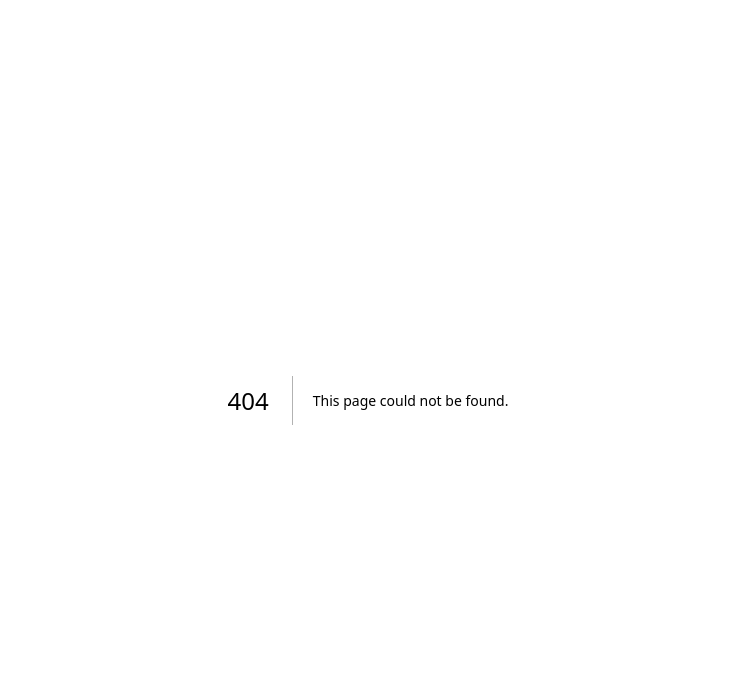
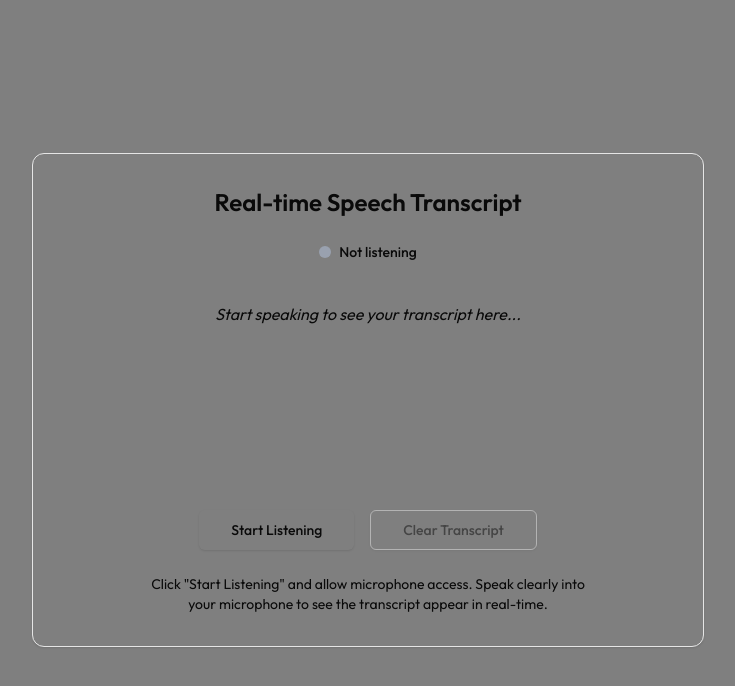
Before and after one commit to iyioon/im-cooked, a Next.js app: page /speech-demo in a window 1280 px wide. Before the commit this address had no page. Shown: the top 686 px of the page, without its empty margins (272-1007 px from the left). Built offline with nearby package versions, Linux system fonts and the light colour scheme.

Commit message:
Refactor

```diff
--- a/src/app/cooking-session/[id]/client.tsx
+++ b/src/app/cooking-session/[id]/client.tsx
@@ -8,7 +8,7 @@ import { Button } from "@/components/ui/button";
 import { Badge } from "@/components/ui/badge";
 import { Checkbox } from "@/components/ui/checkbox";
 import { Dialog, DialogContent, DialogHeader, DialogTitle, DialogTrigger } from "@/components/ui/dialog";
-import { CookingAssistantChat } from "@/components/cooking-assistant-chat";
+import { CookingAssistantChat } from "@/components/features/cooking-session/cooking-assistant-chat";
 import { useCookingSession } from "@/hooks/useCookingSession";
 import {
   ArrowLeft,
--- a/src/app/dashboard/page.tsx
+++ b/src/app/dashboard/page.tsx
@@ -6,10 +6,10 @@ import { Button } from "@/components/ui/button";
 import { ScrollArea } from "@/components/ui/scroll-area";
 import { Avatar, AvatarFallback } from "@/components/ui/avatar";
 import { ChefHat, Send, User, Bot, Trash2, Settings } from "lucide-react";
-import { RecipeResults, RecipeResultsLoading } from "@/components/recipe-results";
+import { RecipeResults, RecipeResultsLoading } from "@/components/features/recipe/recipe-results";
 import { Recipe, UserPreferences } from "@/types/recipe";
 import { Message, saveChatHistory, loadChatHistory, clearChatHistory } from "@/lib/chat-storage";
-import { PreferencesDialog } from "@/components/preferences-dialog";
+import { PreferencesDialog } from "@/components/features/preferences/preferences-dialog";
 import { loadPreferences } from "@/lib/preferences-manager";
 
 export default function Dashboard() {
--- a/src/app/page.tsx
+++ b/src/app/page.tsx
@@ -2,7 +2,7 @@ import { Button } from "@/components/ui/button";
 import { Card, CardDescription, CardHeader, CardTitle } from "@/components/ui/card";
 import { Badge } from "@/components/ui/badge";
 import { Mic, Timer, MessageCircle, Search, Sparkles, ChefHat } from "lucide-react";
-import { VideoBackground } from "@/components/video-background";
+import { VideoBackground } from "@/components/layout/video-background";
 import Link from "next/link";
 
 export default function Home() {
--- a/src/app/recipe/[id]/client.tsx
+++ b/src/app/recipe/[id]/client.tsx
@@ -7,7 +7,7 @@ import { Card, CardContent, CardHeader, CardTitle } from "@/components/ui/card";
 import { Button } from "@/components/ui/button";
 import { Badge } from "@/components/ui/badge";
 import { Checkbox } from "@/components/ui/checkbox";
-import { SubstitutionDialog } from "@/components/substitution-dialog";
+import { SubstitutionDialog } from "@/components/features/substitution/substitution-dialog";
 import {
   ArrowLeft,
   Clock,
--- /dev/null
+++ b/src/app/speech-demo/page.tsx
@@ -0,0 +1,11 @@
+"use client";
+
+import { SpeechTranscript } from "@/components/features/speech/speech-transcript";
+
+export default function SpeechDemoPage() {
+  return (
+    <div className="min-h-screen bg-white">
+      <SpeechTranscript />
+    </div>
+  );
+}
--- /dev/null
+++ b/src/components/features/speech/speech-transcript.tsx
@@ -0,0 +1,260 @@
+"use client";
+
+import { useEffect, useRef, useState } from "react";
+import { Button } from "@/components/ui/button";
+import { Card } from "@/components/ui/card";
+
+// Extend Window interface for WebKit Speech Recognition
+declare global {
+  interface Window {
+    SpeechRecognition: any;
+    webkitSpeechRecognition: any;
+  }
+}
+
+interface SpeechRecognitionEvent extends Event {
+  results: SpeechRecognitionResultList;
+  resultIndex: number;
+}
+
+interface SpeechRecognitionResultList {
+  length: number;
+  item(index: number): SpeechRecognitionResult;
+  [index: number]: SpeechRecognitionResult;
+}
+
+interface SpeechRecognitionResult {
+  isFinal: boolean;
+  length: number;
+  item(index: number): SpeechRecognitionAlternative;
+  [index: number]: SpeechRecognitionAlternative;
+}
+
+interface SpeechRecognitionAlternative {
+  transcript: string;
+  confidence: number;
+}
+
+interface SpeechRecognitionErrorEvent extends Event {
+  error: string;
+  message: string;
+}
+
+export function SpeechTranscript() {
+  const [isListening, setIsListening] = useState(false);
+  const [transcript, setTranscript] = useState("");
+  const [interimTranscript, setInterimTranscript] = useState("");
+  const [isSupported, setIsSupported] = useState(false);
+  const [error, setError] = useState<string | null>(null);
+  const recognitionRef = useRef<any>(null);
+  const restartTimeoutRef = useRef<NodeJS.Timeout | null>(null);
+
+  useEffect(() => {
+    // Check if Speech Recognition is supported
+    const SpeechRecognition =
+      typeof window !== "undefined" &&
+      (window.SpeechRecognition || window.webkitSpeechRecognition);
+
+    if (SpeechRecognition) {
+      setIsSupported(true);
+
+      // Initialize speech recognition
+      const recognition = new SpeechRecognition();
+      recognition.continuous = true;
+      recognition.interimResults = true;
+      recognition.lang = "en-US";
+      recognition.maxAlternatives = 1;
+
+      recognition.onstart = () => {
+        setIsListening(true);
+        setError(null);
+      };
+
+      recognition.onresult = (event: SpeechRecognitionEvent) => {
+        let interim = "";
+        let final = "";
+
+        for (let i = event.resultIndex; i < event.results.length; i++) {
+          const result = event.results[i];
+          const transcriptText = result[0].transcript;
+
+          if (result.isFinal) {
+            final += transcriptText + " ";
+          } else {
+            interim += transcriptText;
+          }
+        }
+
+        if (final) {
+          setTranscript((prev) => prev + final);
+        }
+        setInterimTranscript(interim);
+      };
+
+      recognition.onerror = (event: SpeechRecognitionErrorEvent) => {
+        console.error("Speech recognition error:", event.error);
+
+        // Handle recoverable errors by auto-restarting
+        if (event.error === "network" || event.error === "no-speech" || event.error === "audio-capture") {
+          setError(`Connection issue. Attempting to reconnect...`);
+          setIsListening(false);
+
+          // Clear any existing restart timeout
+          if (restartTimeoutRef.current) {
+            clearTimeout(restartTimeoutRef.current);
+          }
+
+          // Attempt to restart after a brief delay
+          restartTimeoutRef.current = setTimeout(() => {
+            if (recognitionRef.current) {
+              try {
+                recognitionRef.current.start();
+                setError(null);
+              } catch (err) {
+                console.error("Failed to restart recognition:", err);
+                setError("Failed to restart. Please try again manually.");
+              }
+            }
+          }, 1000);
+        } else if (event.error === "not-allowed" || event.error === "service-not-allowed") {
+          setError("Microphone access denied. Please allow microphone permissions.");
+          setIsListening(false);
+        } else {
+          setError(`Error: ${event.error}`);
+          setIsListening(false);
+        }
+      };
+
+      recognition.onend = () => {
+        setIsListening(false);
+        setInterimTranscript("");
+      };
+
+      recognitionRef.current = recognition;
+    } else {
+      setIsSupported(false);
+      setError("Speech Recognition is not supported in your browser.");
+    }
+
+    return () => {
+      if (recognitionRef.current) {
+        recognitionRef.current.stop();
+      }
+    };
+  }, []);
+
+  const startListening = () => {
+    if (recognitionRef.current && !isListening) {
+      try {
+        recognitionRef.current.start();
+      } catch (err) {
+        console.error("Error starting recognition:", err);
+        setError("Failed to start speech recognition");
+      }
+    }
+  };
+
+  const stopListening = () => {
+    if (recognitionRef.current && isListening) {
+      recognitionRef.current.stop();
+    }
+  };
+
+  const clearTranscript = () => {
+    setTranscript("");
+    setInterimTranscript("");
+  };
+
+  if (!isSupported) {
+    return (
+      <div className="fixed inset-0 flex items-center justify-center bg-black/50 z-50">
+        <Card className="p-8 max-w-md mx-4">
+          <h2 className="text-xl font-semibold mb-4 text-center">
+            Not Supported
+          </h2>
+          <p className="text-center text-muted-foreground">
+            Speech Recognition is not supported in your browser. Please try
+            Chrome, Edge, or Safari.
+          </p>
+        </Card>
+      </div>
+    );
+  }
+
+  return (
+    <div className="fixed inset-0 flex items-center justify-center bg-black/50 z-50 p-4">
+      <Card className="w-full max-w-2xl p-8">
+        <div className="flex flex-col items-center gap-6">
+          {/* Title */}
+          <h2 className="text-2xl font-semibold text-center">
+            Real-time Speech Transcript
+          </h2>
+
+          {/* Status indicator */}
+          <div className="flex items-center gap-2">
+            <div
+              className={`w-3 h-3 rounded-full ${
+                isListening ? "bg-red-500 animate-pulse" : "bg-gray-400"
+              }`}
+            />
+            <span className="text-sm font-medium">
+              {isListening ? "Listening..." : "Not listening"}
+            </span>
+          </div>
+
+          {/* Transcript display */}
+          <div className="w-full min-h-[200px] max-h-[400px] overflow-y-auto p-4 bg-muted rounded-lg">
+            {transcript || interimTranscript ? (
+              <p className="text-lg leading-relaxed">
+                {transcript}
+                {interimTranscript && (
+                  <span className="text-muted-foreground italic">
+                    {interimTranscript}
+                  </span>
+                )}
+              </p>
+            ) : (
+              <p className="text-muted-foreground text-center italic">
+                Start speaking to see your transcript here...
+              </p>
+            )}
+          </div>
+
+          {/* Error message */}
+          {error && (
+            <div className="w-full p-4 bg-destructive/10 border border-destructive rounded-lg">
+              <p className="text-destructive text-sm text-center">{error}</p>
+            </div>
+          )}
+
+          {/* Controls */}
+          <div className="flex gap-4 flex-wrap justify-center">
+            {!isListening ? (
+              <Button onClick={startListening} size="lg">
+                Start Listening
+              </Button>
+            ) : (
+              <Button onClick={stopListening} size="lg" variant="destructive">
+                Stop Listening
+              </Button>
+            )}
+            <Button
+              onClick={clearTranscript}
+              size="lg"
+              variant="outline"
+              disabled={!transcript && !interimTranscript}
+            >
+              Clear Transcript
+            </Button>
+          </div>
+
+          {/* Instructions */}
+          <p className="text-sm text-muted-foreground text-center max-w-md">
+            Click "Start Listening" and allow microphone access. Speak clearly
+            into your microphone to see the transcript appear in real-time.
+          </p>
+        </div>
+      </Card>
+    </div>
+  );
+}
```
Also changed, not shown: src/components/features/cooking-session/cooking-assistant-chat.tsx (renamed from src/components/cooking-assistant-chat.tsx), src/components/features/preferences/preferences-dialog.tsx (renamed from src/components/preferences-dialog.tsx), src/components/features/recipe/recipe-card.tsx (renamed from src/components/recipe-card.tsx), src/components/features/recipe/recipe-results.tsx (renamed from src/components/recipe-results.tsx), src/components/features/substitution/substitution-dialog.tsx (renamed from src/components/substitution-dialog.tsx), src/components/layout/video-background.tsx (renamed from src/components/video-background.tsx).
